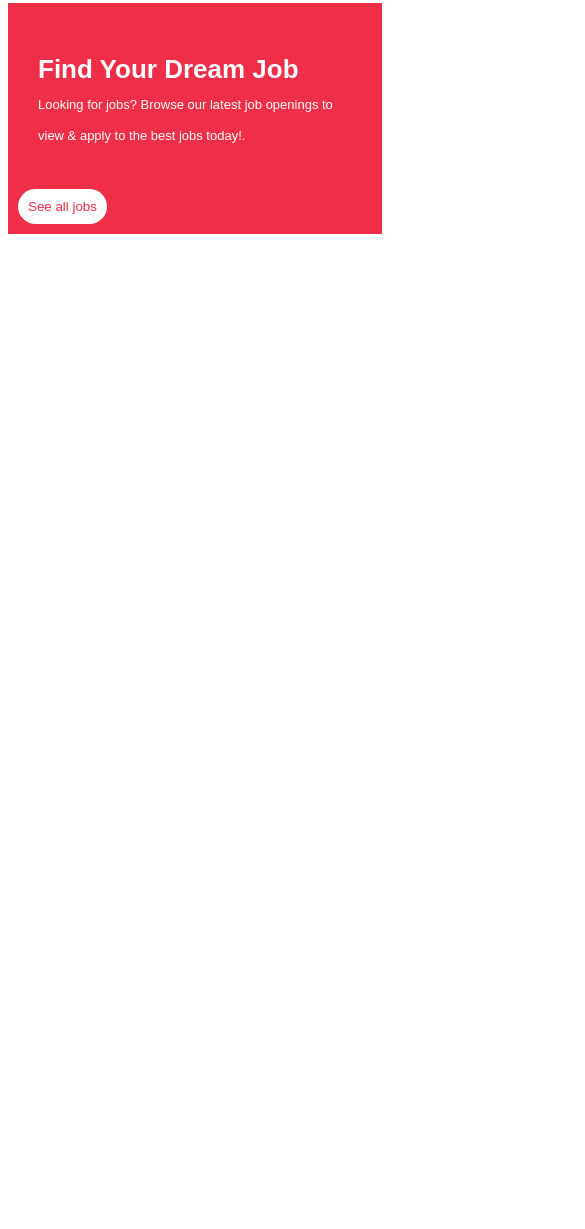
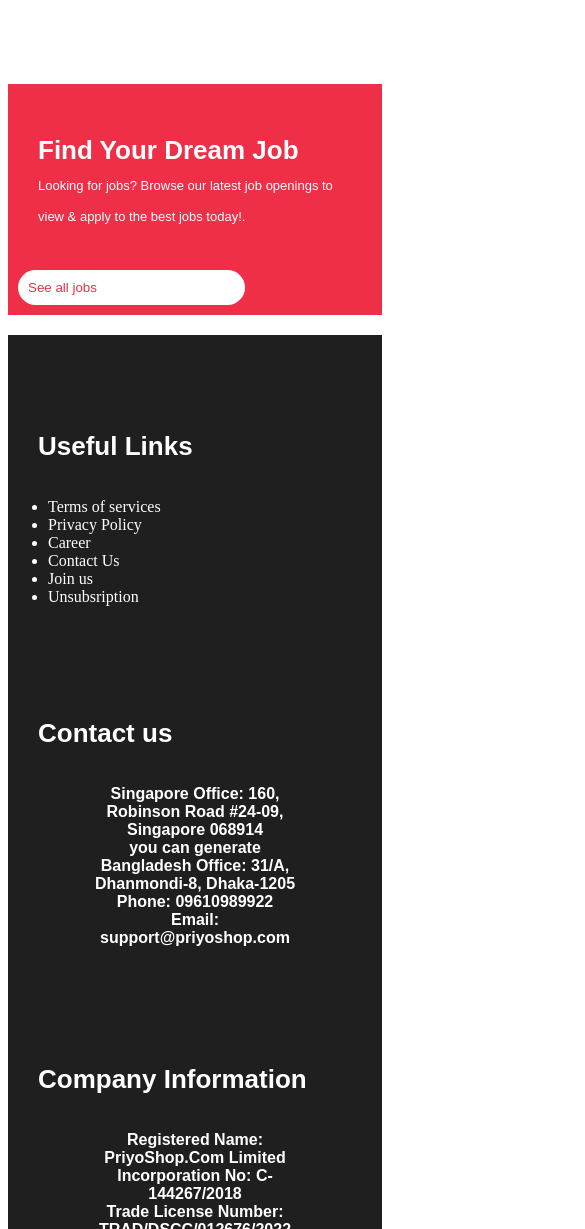
Before and after one commit to Sadrib-perfecthonest/Priyo-shop, a plain HTML site: page index.html in a window 390 px wide. Shown: the part 4370-5599 px from the top of the page, 585 px wide, since content can reach past the window. Before the commit the page ends 4624 px from the top, so only its background shows below. Drawn offline with Linux system fonts and the light colour scheme; grey boxes are pictures that could not be loaded.

Commit message:
first commit

```diff
--- a/index.html
+++ b/index.html
@@ -121,7 +121,7 @@
 
 
     </div>
-    <div class="animated-box"><img loading="lazy" decoding="async" width="1300" height="215" src="https://priyoshopretail.com/wp-content/uploads/2023/11/Customer-Journey-Animation-1.gif"  alt="">
+    <div class="animated-box"><img loading="lazy" decoding="async" width="800" height="300" src="https://priyoshopretail.com/wp-content/uploads/2023/11/Customer-Journey-Animation-1.gif"  alt="">
 
     </div>
     <div class="video-container">
@@ -147,6 +147,46 @@
 
 
             </div>
+                <div class = "footers-grid">
+                    <div class="footers-card">
+
+                        <h3>Useful Links</h3>
+                         <ul>
+                             <li> Terms of services </li>
+                             <li>Privacy Policy</li>
+                             <li>Career</li>
+                             <li>Contact Us</li>
+                             <li>Join us</li>
+                             <li>Unsubsription</li>
+                         </ul>
+
+
+                    </div>
+
+
+                    <div class="footers-card">
+                        <h3>Contact us</h3>
+                        <h4> Singapore Office: 160, </br> Robinson Road #24-09,</br> Singapore 068914</br>you can generate </br> Bangladesh Office: 31/A, </br> Dhanmondi-8, Dhaka-1205 </br> Phone: 09610989922 </br> Email: </br> support@priyoshop.com</h4>
+
+                    </div>
+
+                    <div class="footers-card">
+                        <h3> Company Information</h3>
+                        <h4> Registered Name: </br> PriyoShop.Com Limited </br>
+
+                            Incorporation No: C- </br>144267/2018 </br>
+
+                            Trade License Number:</br> TRAD/DSCC/012676/2022 </br>
+
+                            Vat Registration Number: BIN</br> 001196687-0201 </br>
+
+                            E-TIN: 132236527140</br></h4>
+
+                    </div>
+
+
+                </div>
+                <div class ="footer"><p> &copy 2024 all right reserved </p></div>
 
 </body>
 </html>
--- a/styles.css
+++ b/styles.css
@@ -278,8 +278,34 @@ color: black;
 .animated-box {
 
     transition: transform 7s ease; /* Transition effect for transform property */
+     display: grid;
+     grid-template-columns: repeat(3,1fr);
+}
+
+@media(max-width: 768px){
+    .animated-box{
+        gap: 20px;
+        display: grid;
+        /*  grid means dividing a web page into columns and rown building a structure grid-template-columns: repeat(3, 1fr); grid template columns defines column structure of a grid by specifying the number and size of columns here 3 means we are creating 3 equal width columns each taking 1 fraction(portion) available space */
+        grid-template-columns: repeat(3,1fr);
+
+
+
+  }
+}
+@media(max-width: 500px){
+    .animated-box{
+        gap: 20px;
+        display: grid;
+        /*  grid means dividing a web page into columns and rown building a structure grid-template-columns: repeat(3, 1fr); grid template columns defines column structure of a grid by specifying the number and size of columns here 3 means we are creating 3 equal width columns each taking 1 fraction(portion) available space */
+        grid-template-columns: 1fr;
+
+
+  }
 
 }
+
+
 
 .video-container {
     width: 100%; /* Set width to 100% */
@@ -319,8 +345,83 @@ border-radius: 30px;
    height: 40px 40px;
    width: 60px 60px;
    display: grid;
-
+   grid-template-columns: repeat(3,1fr);
 
 
 
 }
+
+.footers-grid{
+    padding: 50px 0;
+    gap: 20px;
+    display: flex;
+    justify-content: center;
+    background-color: #1f1f1f;
+    padding-bottom: 10px;
+    display: grid;
+    grid-template-columns: repeat(3,1fr);
+}
+.footers-card{
+
+    padding: 10px 20px;
+    border: none;
+    margin: 10px;
+    box-sizing: border-box;
+
+}
+
+.footers-grid p{
+    text-align: center;
+
+    padding: 10px;
+
+}
+.footers-card h3{
+    color: white;
+    font-size: 26px;
+    font-family: sans-serif;
+}
+.footers-card ul{
+    padding: 10px;
+    color: white;
+}
+.footers-card h4{
+    padding: 10px;
+    color: white;
+    text-align: center;
+    font-size: 16px;
+    font-family: sans-serif;
+
+}
+.footer p{
+   font-size: 16px;
+   color: white;
+   text-align: center;
+   margin-top: 0px;
+   background-color: #1f1f1f;
+   margin-bottom: 30px;
+
+
+}
+@media(max-width: 768px){
+    .footers-grid{
+        gap: 20px;
+        display: grid;
+        /*  grid means dividing a web page into columns and rown building a structure grid-template-columns: repeat(3, 1fr); grid template columns defines column structure of a grid by specifying the number and size of columns here 3 means we are creating 3 equal width columns each taking 1 fraction(portion) available space */
+        grid-template-columns: repeat(3,1fr);
+
+
+
+  }
+}
+@media(max-width: 500px){
+    .footers-grid{
+        gap: 20px;
+        display: grid;
+        /*  grid means dividing a web page into columns and rown building a structure grid-template-columns: repeat(3, 1fr); grid template columns defines column structure of a grid by specifying the number and size of columns here 3 means we are creating 3 equal width columns each taking 1 fraction(portion) available space */
+        grid-template-columns: 1fr;
+
+
+  }
+
+}
```
